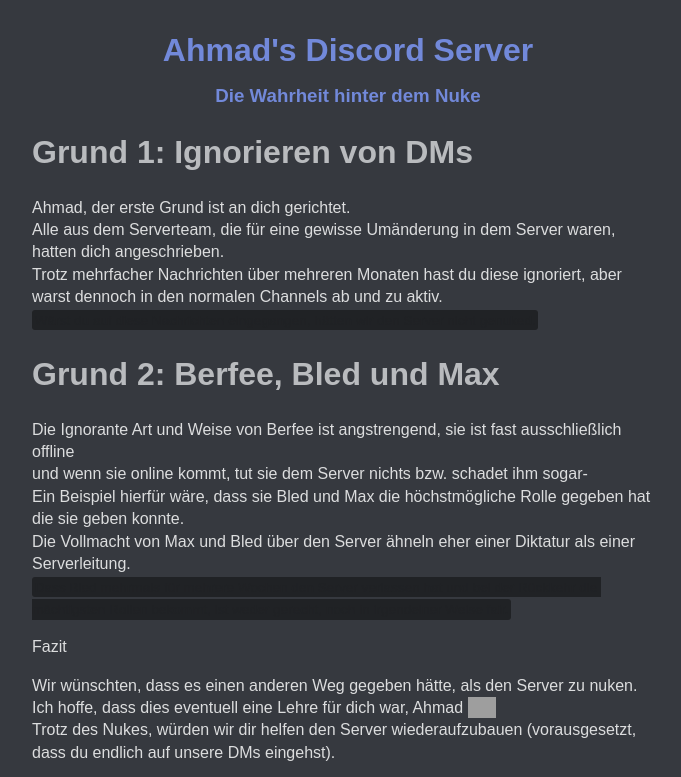
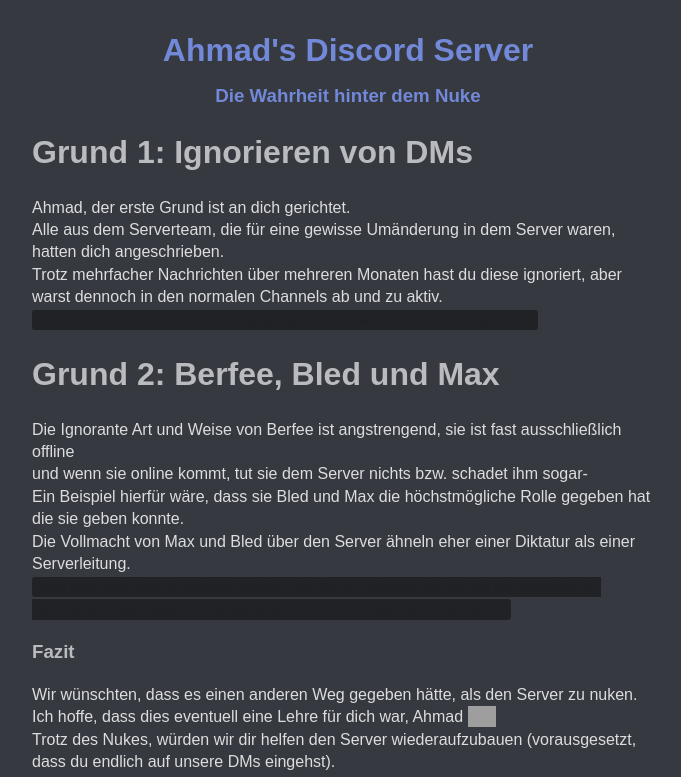
Before and after one commit to h-ntai/ahmad.nuke, a plain HTML site: page index.html in a window 1280 px wide. Shown: the top 777 px of the page, without its empty margins (292-973 px from the left). Drawn offline with nearby package versions, Linux system fonts and the light colour scheme; no server answers; grey boxes are pictures that could not be loaded; a web font is replaced by a local one.

Commit message:
Update index.html

```diff
--- a/index.html
+++ b/index.html
@@ -55,7 +55,7 @@
             <br>
             <span class="spoiler" aria-label="Spoiler" role="button">Dass Bled mehrmals für mehrere Wochen den Server verlassen hat und bei der Rückkehr die mächtigsten Rollen bekommt, ist weder gerecht, noch in irgendeiner Weise fair.</span>
         </p>
-        <hr1>Fazit</hr1>
+        <h3>Fazit</h3>
         <p>
             Wir wünschten, dass es einen anderen Weg gegeben hätte, als den Server zu nuken.
             <br>
```
